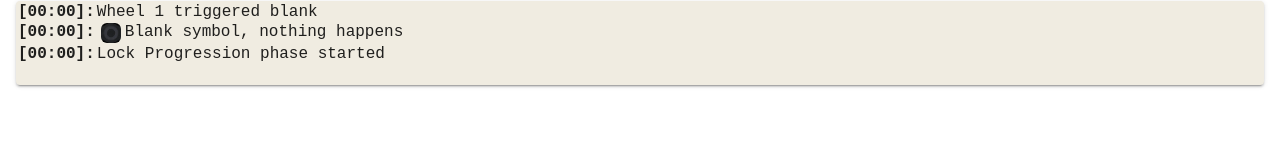
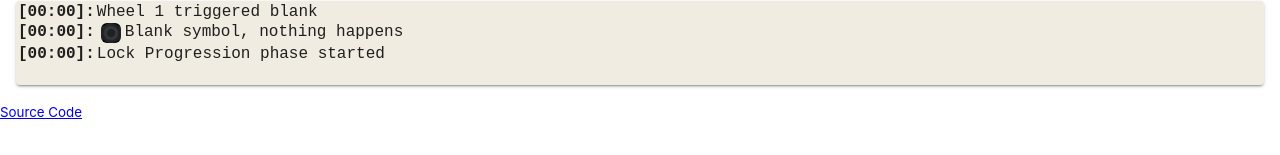
Before and after one commit to cecilbowen/sundered-doctrine-2nd-encounter, a React (Create React App) app: page / in a window 1280 px wide. Shown: the part 463-618 px from the top of the page. Built offline with nearby package versions, Linux system fonts and the light colour scheme.

Commit message:
maybe this time

```diff
--- a/src/App.js
+++ b/src/App.js
@@ -390,6 +390,10 @@
             trigger={trigger} screenUpdate={screenUpdate} changeLockStatus={changeLockStatus} />
         </div>
         {simpleEvents ? renderSimpleEvents() : renderEventLog()}
+        <small>
+        <a target="_blank"
+          rel="noopener noreferrer" href="https://github.com/cecilbowen/sundered-doctrine-2nd-encounter">Source Code</a>
+        </small>
     </div>
   );
 };
```
